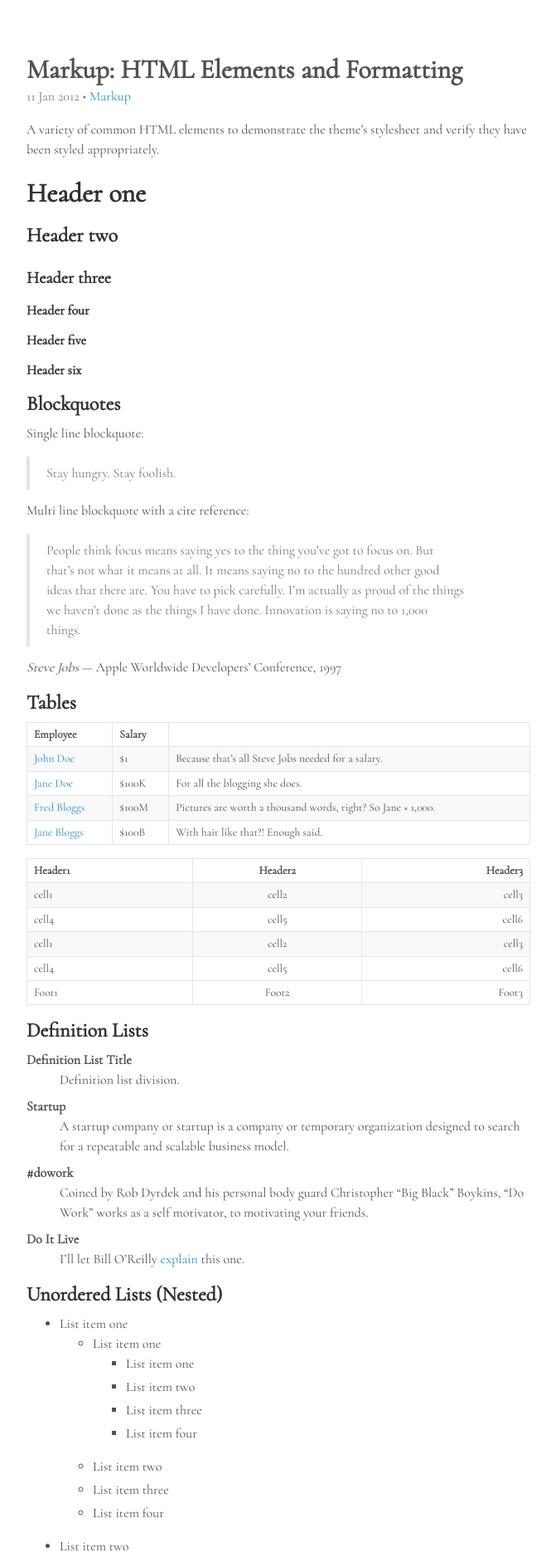
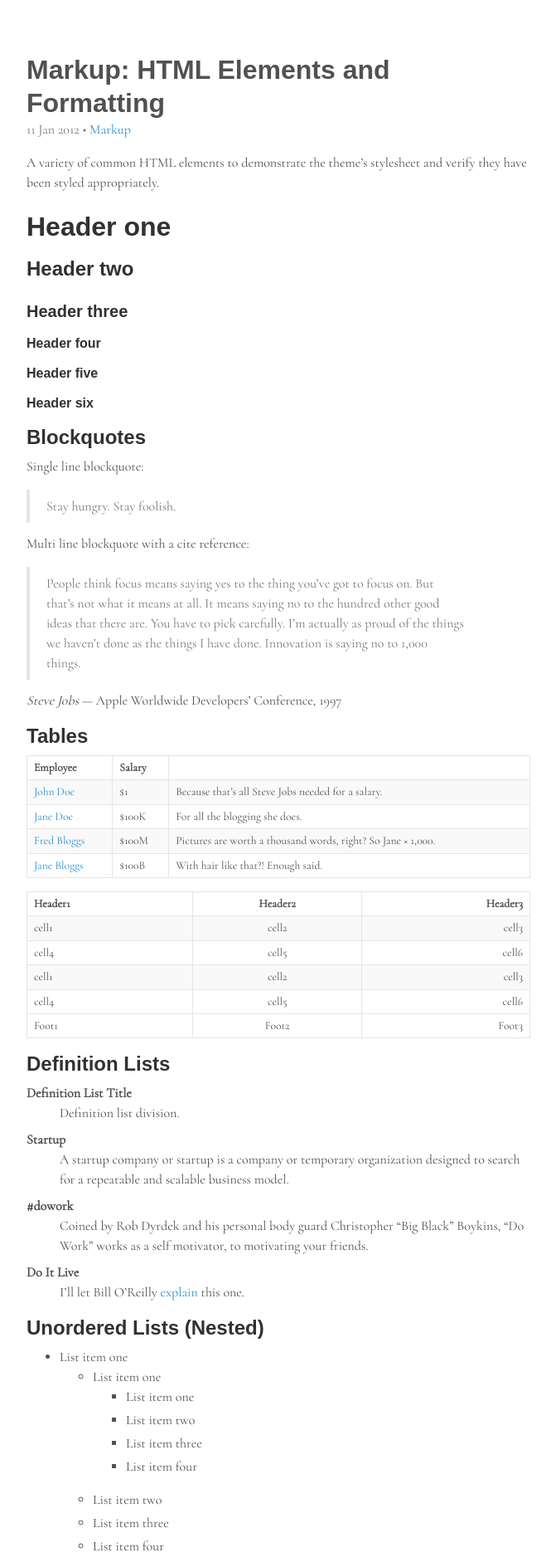
Before and after one commit to calebbrenden/my-site, a Jekyll site: the page built from _posts/2012-01-11-markup-html-elements-and-formatting.md, in a window 1280 px wide. Shown: the top 1882 px of the page at 83% size, without its empty margins (304-975 px from the left). Built offline with Jekyll 4.4.1, drawn with Linux system fonts in a browser that asks for light colours; some web fonts are replaced; some of the changed text lies outside the part shown.

Commit message:
removed custom foot, added new font for titles

```diff
--- a/_includes/custom-foot.html
+++ b/_includes/custom-foot.html
@@ -1,2 +1 @@
 <!-- Optional footer content -->
-{% include copyright.html %}
--- a/_includes/font-includes.html
+++ b/_includes/font-includes.html
@@ -3,4 +3,4 @@
   different fonts as applicable.
 {% endcomment %}
 
-<link rel="stylesheet" href="https://fonts.googleapis.com/css?family=Cormorant" />
+<link rel="stylesheet" href="https://fonts.googleapis.com/css?family=Montserrat+Subrayada:700|Cormorant" />
--- a/_sass/hydeout/_type.scss
+++ b/_sass/hydeout/_type.scss
@@ -3,6 +3,7 @@
 // Headings, body text, lists, and other misc typographic elements.
 
 h1, h2, h3, h4, h5, h6, .site-title {
+  font-family: 'Montserrat Subrayada', sans-serif;
   margin-bottom: $heading-spacing;
   font-weight: 600;
   line-height: 1.25;
```
